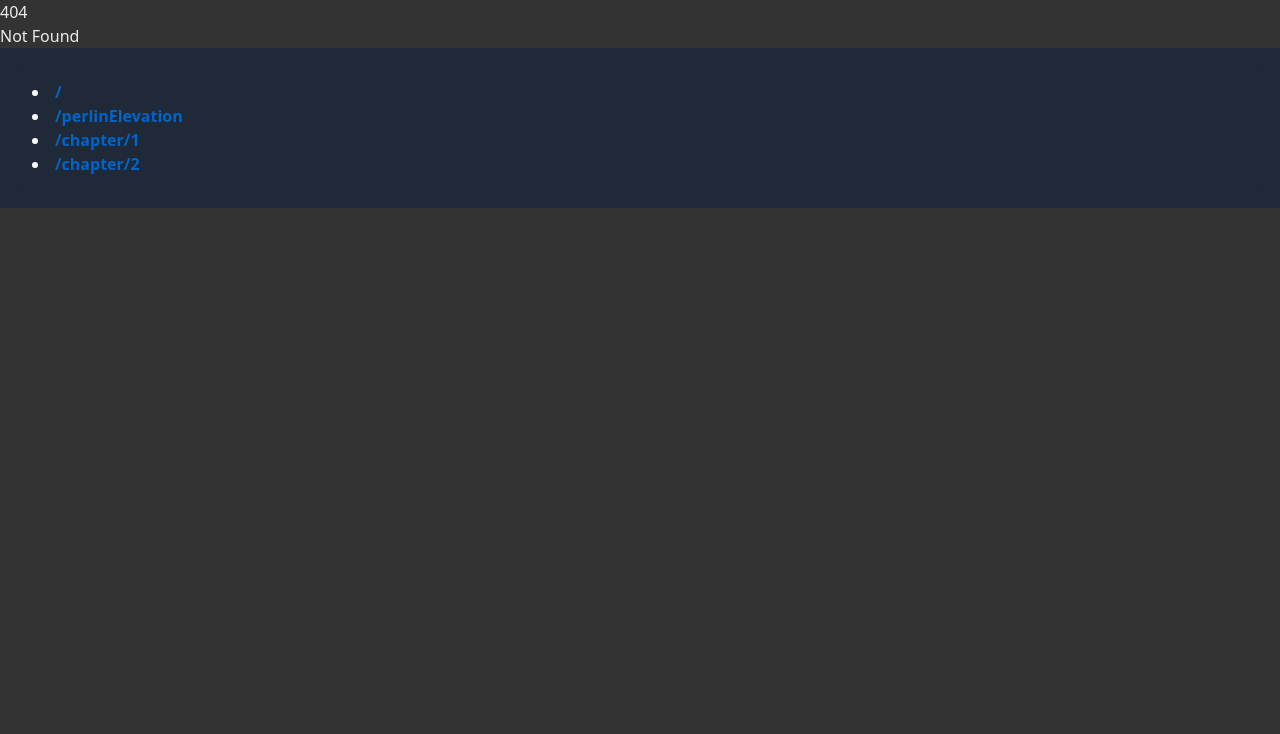
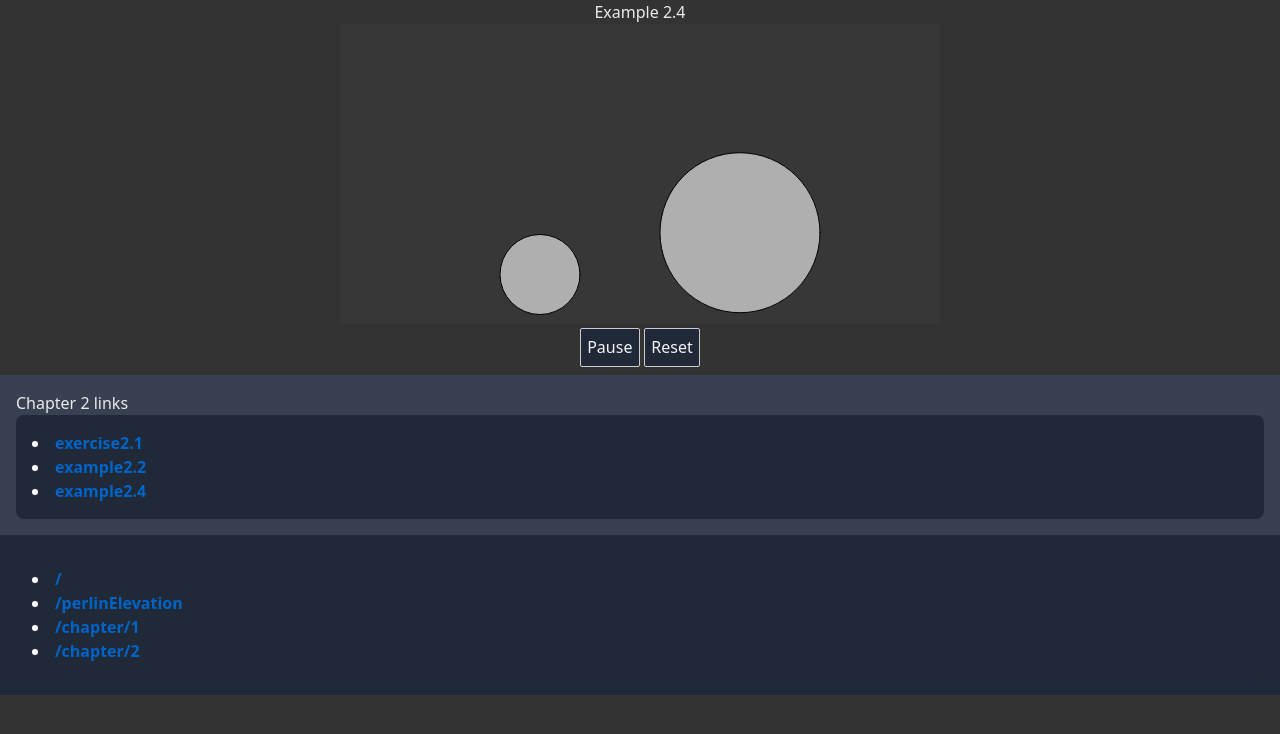
Before and after one commit to nonvenomous/nature-of-code-p5, a SvelteKit app: page /chapter/2/example2.4 in a window 1280 px wide. Before the commit this address had no page. Shown: the top 734 px of the page. Built offline with nearby package versions, Linux system fonts and the light colour scheme.

Commit message:
Implement example 2.4

```diff
--- a/src/routes/chapter/2/+layout.svelte
+++ b/src/routes/chapter/2/+layout.svelte
@@ -1,5 +1,5 @@
 <script lang="ts">
-  const chapterLinks = ['exercise2.1', 'example2.2'] as const;
+  const chapterLinks = ['exercise2.1', 'example2.2', 'example2.4'] as const;
 </script>
 
 <main class="mx-auto max-w-[none] text-center">
--- /dev/null
+++ b/src/routes/chapter/2/example2.4/+page.svelte
@@ -0,0 +1,118 @@
+<script lang="ts">
+  import type { _P9K_SSH_TTY } from '$env/static/private';
+  import Sketch from '$lib/Sketch.svelte';
+  import p5 from 'p5';
+
+  const canvasWidth = 600;
+  const canvasHeight = 300;
+  const fps = 120;
+
+  // const normalForce = 1;
+  const frictionCoefficient = 0.1;
+  const GRAVITY = 0.5;
+
+  class Mover {
+    position: p5.Vector;
+    velocity: p5.Vector;
+    acceleration: p5.Vector;
+    mass: number;
+
+    constructor(p: p5, x: number, y: number, mass: number) {
+      this.position = p.createVector(x, y);
+      this.velocity = p.createVector(0, 0);
+      this.acceleration = p.createVector(0, 0);
+      this.mass = mass;
+    }
+
+    applyForce(force: p5.Vector) {
+      const f = p5.Vector.copy(force);
+      f.div(this.mass);
+      this.acceleration.add(f);
+    }
+
+    private radius() {
+      return this.mass * 8;
+    }
+
+    contactEdge() {
+      // TODO: why -1 in contactEdge
+      return this.position.y > canvasHeight - this.radius() - 1;
+    }
+
+    bounceEdges() {
+      const bounce = -0.9;
+      if (this.position.y > canvasHeight - this.radius()) {
+        this.position.y = canvasHeight - this.radius();
+        this.velocity.y *= bounce;
+      }
+    }
+
+    update(p: p5) {
+      this.velocity.add(this.acceleration);
+      this.position.add(this.velocity);
+      this.acceleration.mult(0);
+    }
+
+    show(p: p5) {
+      p.stroke(0);
+      p.fill(175);
+      p.circle(this.position.x, this.position.y, this.radius() * 2);
+    }
+  }
+
+  let moverA: Mover;
+  let moverB: Mover;
+
+  function sketch(p: p5) {
+    p.setup = () => {
+      p.createCanvas(canvasWidth, canvasHeight);
+      p.frameRate(fps);
+      moverA = new Mover(p, 200, 30, 5);
+      moverB = new Mover(p, 400, 30, 10);
+    };
+
+    p.draw = () => {
+      p.background(55);
+
+      const gravity = p.createVector(0, GRAVITY);
+
+      const gravityA = p5.Vector.mult(gravity, moverA.mass) as unknown as p5.Vector;
+      moverA.applyForce(gravityA);
+
+      const gravityB = p5.Vector.mult(gravity, moverB.mass) as unknown as p5.Vector;
+      moverB.applyForce(gravityB);
+
+      if (p.mouseIsPressed) {
+        const wind = p.createVector(0.5, 0);
+        moverA.applyForce(wind);
+        moverB.applyForce(wind);
+      }
+
+      if (moverA.contactEdge()) {
+        const friction = moverA.velocity.copy();
+        friction.mult(-1);
+        // TODO: understand frictionCoefficient
+        friction.setMag(frictionCoefficient);
+        moverA.applyForce(friction);
+      }
+
+      if (moverB.contactEdge()) {
+        const friction = moverB.velocity.copy();
+        friction.mult(-1);
+        friction.setMag(frictionCoefficient);
+        moverB.applyForce(friction);
+      }
+
+      moverA.bounceEdges();
+      moverA.update(p);
+      moverA.show(p);
+      moverB.bounceEdges();
+      moverB.update(p);
+      moverB.show(p);
+    };
+  }
+</script>
+
+<h2>Example 2.4</h2>
+
+<Sketch sketchFunction={sketch} />
```
